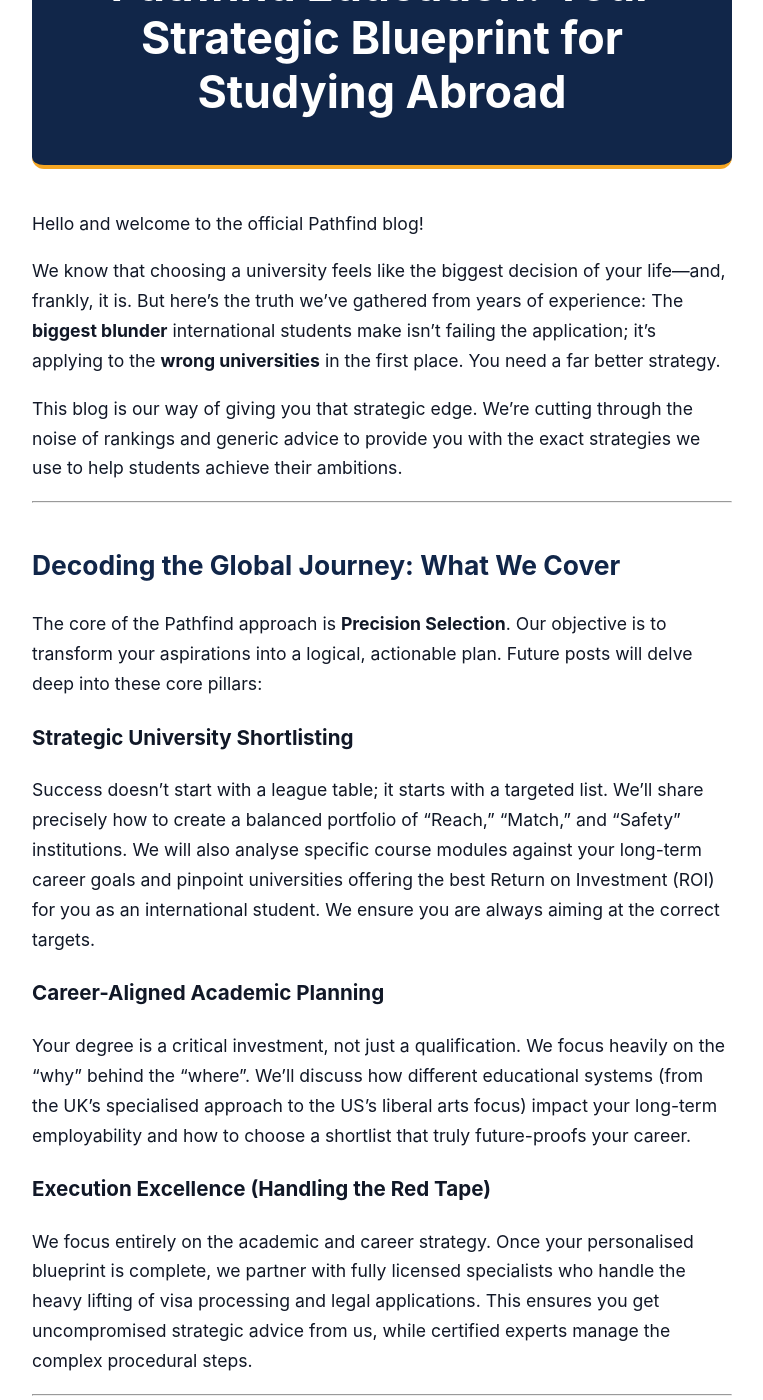
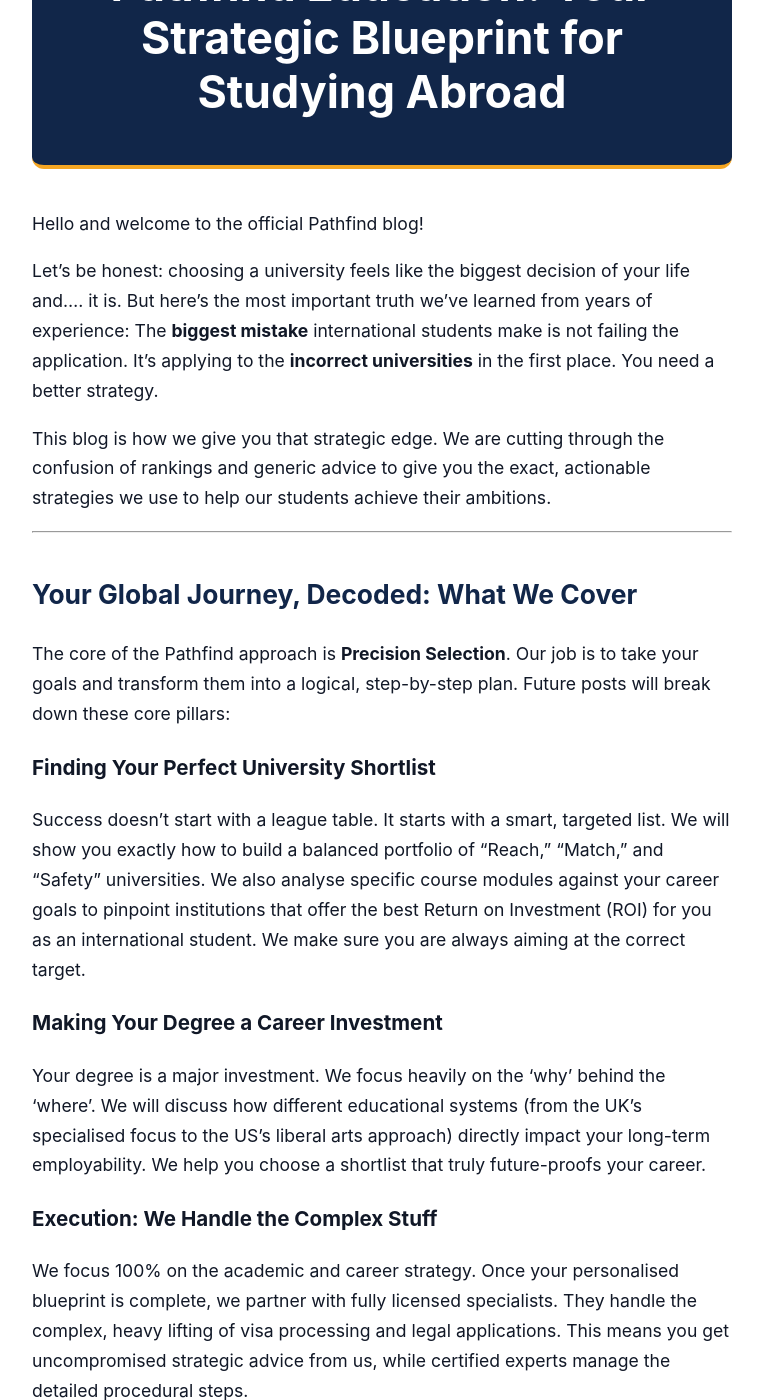
Before and after one commit to PathfindEd/Pathfind-Education-Blog, a Jekyll site: the page built from _posts/2025-11-26-welcome-to-pathfind education.md, in a window 1280 px wide and 1400 px high, scrolled down 257 px. Shown: the whole window, without its empty margins (258-1021 px from the left). Built offline with Jekyll 4.4.1, drawn with Linux system fonts in a browser that asks for light colours; some of the changed text lies outside the part shown.

Commit message:
main page

```diff
--- a/_posts/2025-11-26-welcome-to-pathfind education.md
+++ b/_posts/2025-11-26-welcome-to-pathfind education.md
@@ -10,32 +10,32 @@
 
 Hello and welcome to the official Pathfind blog!
 
-We know that choosing a university feels like the biggest decision of your life—and, frankly, it is. But here’s the truth we’ve gathered from years of experience: The **biggest blunder** international students make isn't failing the application; it's applying to the **wrong universities** in the first place. You need a far better strategy.
+Let's be honest: choosing a university feels like the biggest decision of your life and.... it is. But here’s the most important truth we've learned from years of experience: The **biggest mistake** international students make is not failing the application. It's applying to the **incorrect universities** in the first place. You need a better strategy.
 
-This blog is our way of giving you that strategic edge. We’re cutting through the noise of rankings and generic advice to provide you with the exact strategies we use to help students achieve their ambitions.
+This blog is how we give you that strategic edge. We are cutting through the confusion of rankings and generic advice to give you the exact, actionable strategies we use to help our students achieve their ambitions.
 
 ---
 
-## Decoding the Global Journey: What We Cover
+## Your Global Journey, Decoded: What We Cover
 
-The core of the Pathfind approach is **Precision Selection**. Our objective is to transform your aspirations into a logical, actionable plan. Future posts will delve deep into these core pillars:
+The core of the Pathfind approach is **Precision Selection**. Our job is to take your goals and transform them into a logical, step-by-step plan. Future posts will break down these core pillars:
 
-### Strategic University Shortlisting
+### Finding Your Perfect University Shortlist
 
-Success doesn't start with a league table; it starts with a targeted list. We’ll share precisely how to create a balanced portfolio of "Reach," "Match," and "Safety" institutions. We will also analyse specific course modules against your long-term career goals and pinpoint universities offering the best Return on Investment (ROI) for you as an international student. We ensure you are always aiming at the correct targets.
+Success doesn't start with a league table. It starts with a smart, targeted list. We will show you exactly how to build a balanced portfolio of "Reach," "Match," and "Safety" universities. We also analyse specific course modules against your career goals to pinpoint institutions that offer the best Return on Investment (ROI) for you as an international student. We make sure you are always aiming at the correct target.
 
-### Career-Aligned Academic Planning
+### Making Your Degree a Career Investment
 
-Your degree is a critical investment, not just a qualification. We focus heavily on the "why" behind the "where". We’ll discuss how different educational systems (from the UK's specialised approach to the US's liberal arts focus) impact your long-term employability and how to choose a shortlist that truly future-proofs your career.
+Your degree is a major investment. We focus heavily on the 'why' behind the 'where'. We will discuss how different educational systems (from the UK's specialised focus to the US's liberal arts approach) directly impact your long-term employability. We help you choose a shortlist that truly future-proofs your career.
 
-### Execution Excellence (Handling the Red Tape)
+### Execution: We Handle the Complex Stuff
 
-We focus entirely on the academic and career strategy. Once your personalised blueprint is complete, we partner with fully licensed specialists who handle the heavy lifting of visa processing and legal applications. This ensures you get uncompromised strategic advice from us, while certified experts manage the complex procedural steps.
+We focus 100% on the academic and career strategy. Once your personalised blueprint is complete, we partner with fully licensed specialists. They handle the complex, heavy lifting of visa processing and legal applications. This means you get uncompromised strategic advice from us, while certified experts manage the detailed procedural steps.
 
 ---
 
-## Why This Blog is Your Strategic Ally
+## Why This Blog is Your Best Ally
 
-In a crowded field of generalist agencies, we specialise in the blueprint. We are the architects of your education strategy, ensuring the foundation is flawless before anyone starts building. We are thrilled to share our expertise and build a community dedicated to educational excellence.
+In a crowded field of generalist agencies, we specialise in the blueprint. Think of us as the architects of your education strategy, ensuring the foundation is flawless before anyone starts building. We are thrilled to share our expertise and build a community dedicated to educational excellence.
 
-Thank you for starting this journey with us. To explore our personalised shortlisting services, please visit our main site at [www.pathfindeducation.com](https://www.pathfindeducation.com).
+We appreciate you spending your time with us. If you're ready to find your path, fill out our [enquiry form](https://www.pathfindeducation.com/consultation) and we'll be in touch to help you every step of the way. Did we mention it's free?
```
